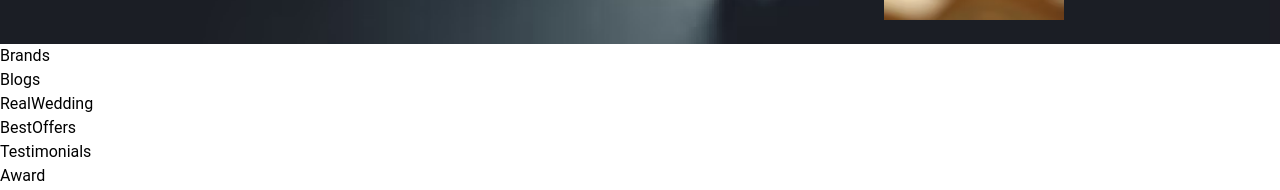
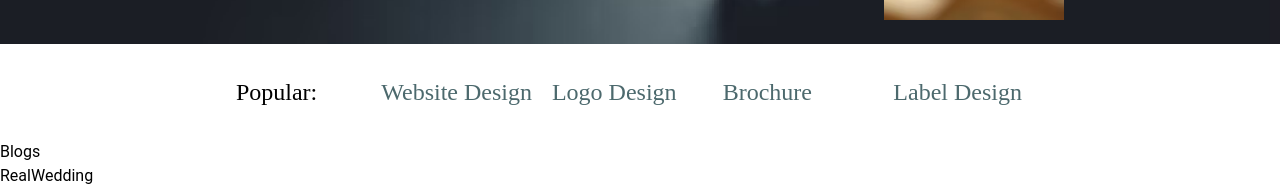
Before and after one commit to EmtiazHossainE2/FliqaIndia, a Next.js app: page / in a window 1280 px wide. Shown: the part 1941-2131 px from the top of the page. Built offline with nearby package versions, Linux system fonts and the light colour scheme.

Commit message:
brand section

```diff
--- a/src/components/Homepage/Brands.jsx
+++ b/src/components/Homepage/Brands.jsx
@@ -1,8 +1,18 @@
 
 const Brands = () => {
   return (
-    <div>Brands</div>
-  )
+    <div className="customContainer py-8">
+      <div className="lg:flex lg:flex-row justify-center gap-16 font-[Homenaje] text-2xl ">
+        <h2 className="pb-5 lg:pb-0 font-bold lg:font-normal">Popular: </h2>
+        <div className="grid grid-cols-2 lg:grid-cols-4 gap-5">
+          <h2 className="text-[#4C696D]">Website Design</h2>
+          <h2 className="text-[#4C696D]">Logo Design</h2>
+          <h2 className="text-[#4C696D]">Brochure</h2>
+          <h2 className="text-[#4C696D]">Label Design</h2>
+        </div>
+      </div>
+    </div>
+  );
 }
 
 export default Brands
--- a/src/styles/globals.css
+++ b/src/styles/globals.css
@@ -2,7 +2,7 @@
 @tailwind components;
 @tailwind utilities;
 
-@import url('https://fonts.googleapis.com/css2?family=Josefin+Sans:wght@300&family=Jura:wght@400;700&display=swap');
+@import url('https://fonts.googleapis.com/css2?family=Homenaje&family=Josefin+Sans:wght@300&family=Jura:wght@400;700&display=swap');
 
 
 * {
```
